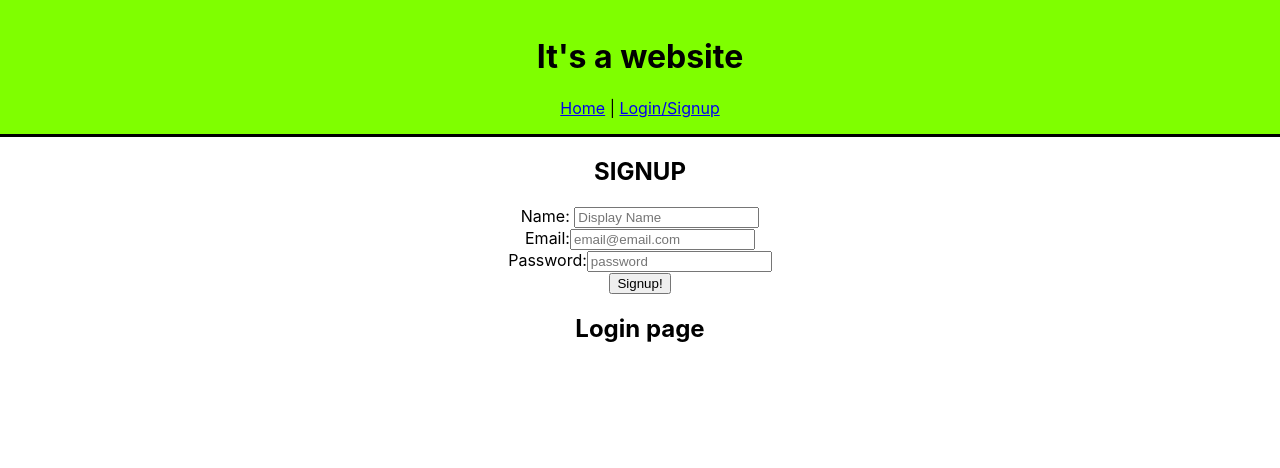
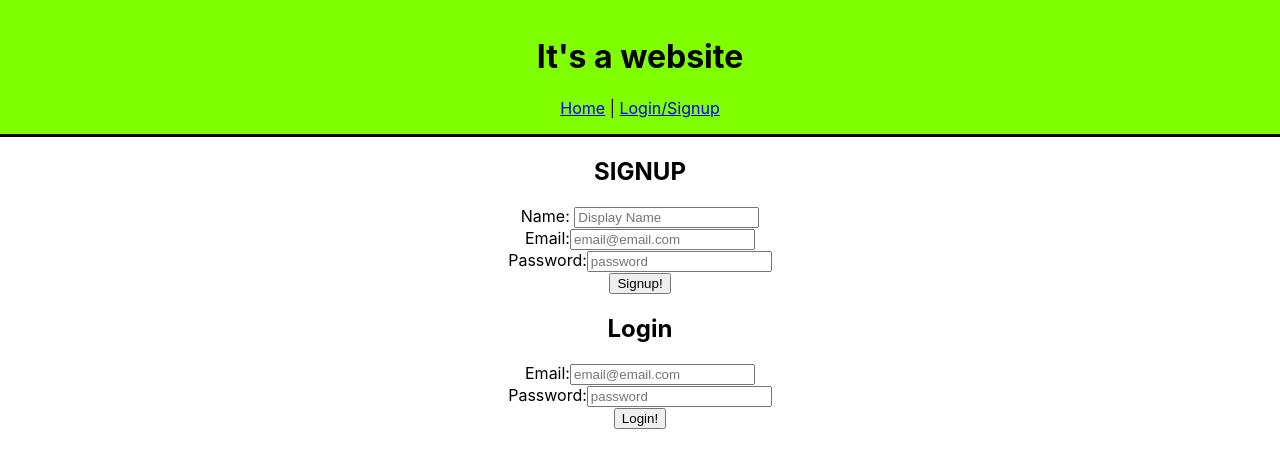
Before and after one commit to austintip/mern-auth-client, a React (Create React App) app: page /auth in a window 1280 px wide. Shown: the top 468 px of the page. Built offline with nearby package versions, Linux system fonts and the light colour scheme.

Commit message:
login and signup both working and redirecting

```diff
--- a/src/components/pages/Profile.js
+++ b/src/components/pages/Profile.js
@@ -10,8 +10,8 @@ const Profile = (props) => {
             setMessage(response.data.message);
         })
         .catch(err => {
-            console.log(`🐻 Bad news bears, there is an aeeror:\n`, err)
-            setMessage(err);
+            console.log(`🐻 Bad news bears, there is an eeror:\n`, err)
+            setMessage(err.message);
         })
     }, [])
 
--- a/src/components/partials/Login.js
+++ b/src/components/partials/Login.js
@@ -1,7 +1,53 @@
+import { useState } from 'react';
+import axios from 'axios';
+import setAuthToken from '../../utils/setAuthToken';
+import { Redirect } from 'react-router-dom';
+
 const Login = (props) => {
+    const [email, setEmail] = useState('');
+    const [password, setPassword] = useState('');
+    const [redirect, setRedirect] = useState(false);
+
+    const handleSubmit = e => {
+        e.preventDefault();
+
+        axios.post(
+            `${process.env.REACT_APP_SERVER_URL}/api/login`,
+            { email, password }
+        ).then(response => {
+            localStorage.setItem('jwtToken', response.data.token);
+            setAuthToken(response.data.token);
+            props.handleAuth(response.data.user);
+            setRedirect(true);
+        }).catch(err =>  console.log(`👹 OH NO error logging in\n`, err))
+    }
+
+    if (redirect) return <Redirect to='/profile' />
+
     return (
         <section>
-            <h2>Login page</h2>
+            <h2>Login</h2>
+            <form onSubmit={handleSubmit}>
+            <div className='form-elem'>
+                    <label htmlFor='email'>Email:</label>
+                    <input
+                        type="email"
+                        name="email"
+                        placeholder="email@email.com"
+                        onChange={e => setEmail(e.target.value)}
+                    />
+                </div>
+                <div className='form-elem'>
+                    <label htmlFor="password">Password:</label>
+                    <input
+                        type="password"
+                        name="password"
+                        placeholder="password"
+                        onChange={e => setPassword(e.target.value)}
+                    />
+                </div>
+                <input type="submit" value="Login!" />
+            </form>
         </section>
     );
 }
```
